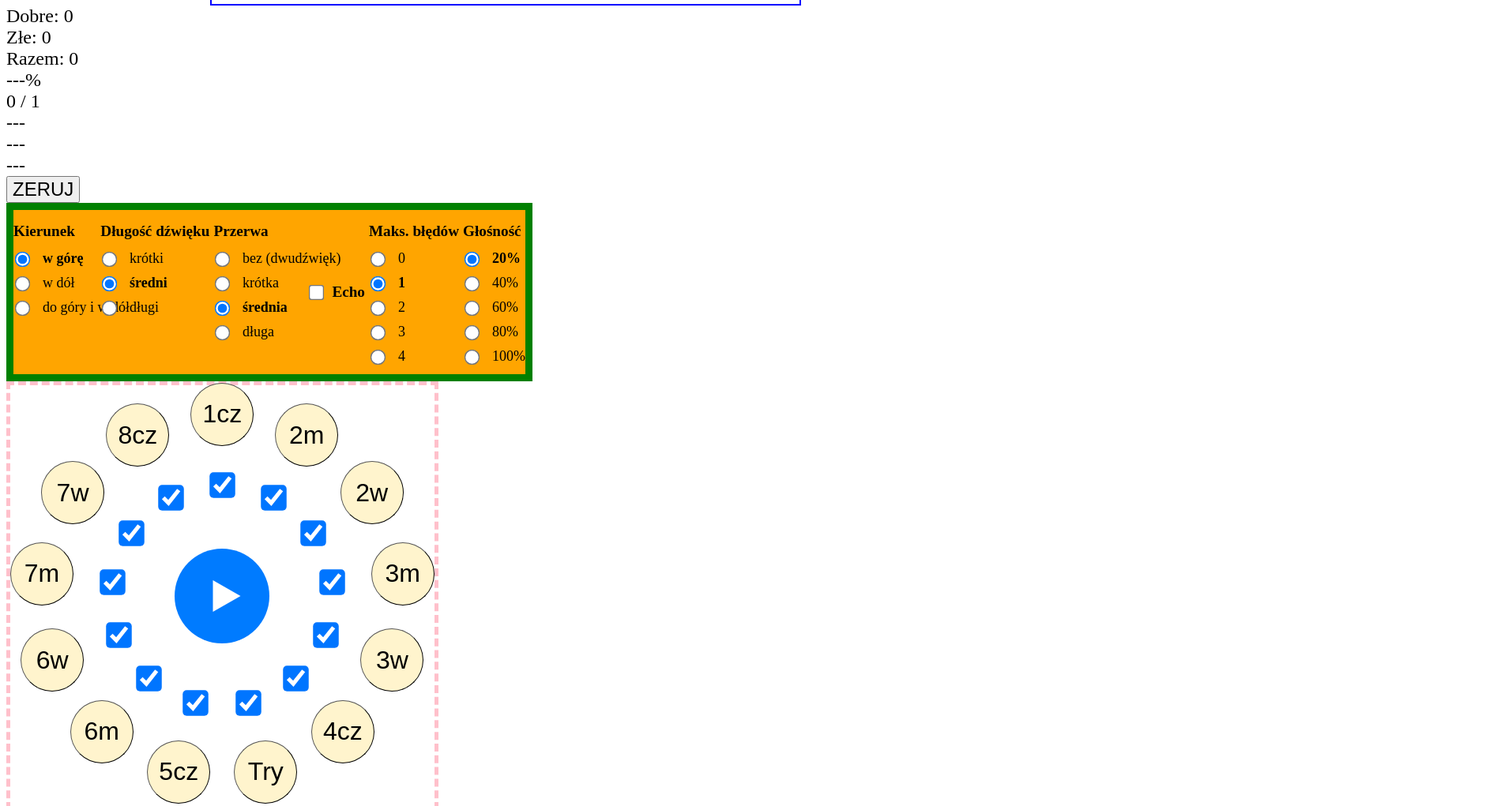
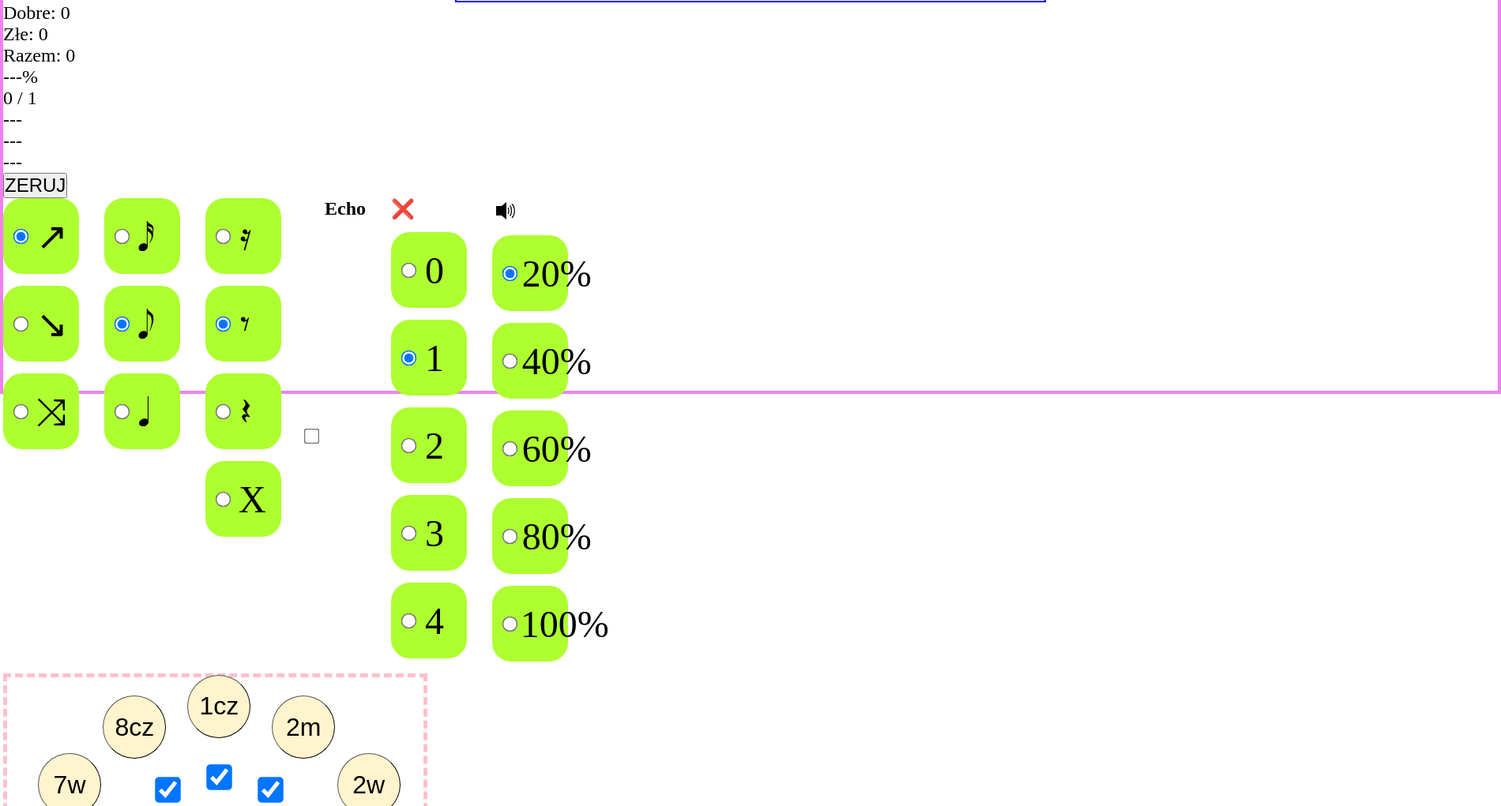
Before and after one commit to nvhorst/atempo, a plain HTML site: page index.html in a window 1280 px wide. Shown: the part 401-1422 px from the top of the page at 79% size, 1900 px wide, since content can reach past the window. Drawn offline with Linux system fonts and the light colour scheme.

Commit message:
sterowanie

```diff
--- a/index.html
+++ b/index.html
@@ -8,7 +8,7 @@
     <div id="stats"></div>
     <div id="numeric-stats"></div>
     <div id="sterowanie"></div>
-    <div id="kontrolki"></div>
+    <div id="kontrolki" style="transform: scale(1, 1)"></div>
     <div id="piano"></div>
     <script src="piano.js"></script>
     <script src="programcontrols.js"></script>
@@ -72,9 +72,10 @@
         const echoContainer = elementEcho(defEcho);
         divSterowanie.appendChild(echoContainer);
 
-        // Add volume slider
+        // Add Error container
         const maxErrorContainer = elementMaxError(defMaxError);
         divSterowanie.appendChild(maxErrorContainer);
+
         // Add volume slider
         const soundVolumeContainer = elementSoundVolume(defSoundVolume);
         divSterowanie.appendChild(soundVolumeContainer);
@@ -162,6 +163,32 @@
         'dalej'
       );
       window.svg.style.display = 'none';
+
+      // Function to update the viewport size display
+      function updateViewportSize() {
+        const viewportText = `Width: ${window.innerWidth}px, Height: ${window.innerHeight}px`;
+        const viewportDisplay = document.getElementById('viewport-size');
+        viewportDisplay.textContent = viewportText;
+      }
+
+      // Create the element to display viewport size
+      const viewportSizeDisplay = document.createElement('div');
+      viewportSizeDisplay.id = 'viewport-size';
+      viewportSizeDisplay.style.position = 'fixed';
+      viewportSizeDisplay.style.top = '10px';
+      viewportSizeDisplay.style.right = '10px';
+      viewportSizeDisplay.style.fontSize = '16px';
+      viewportSizeDisplay.style.backgroundColor = 'rgba(0, 0, 0, 0.5)';
+      viewportSizeDisplay.style.color = 'white';
+      viewportSizeDisplay.style.padding = '5px 10px';
+      viewportSizeDisplay.style.borderRadius = '5px';
+      viewportSizeDisplay.style.zIndex = '1000';
+
+      document.body.appendChild(viewportSizeDisplay);
+
+      // Initial update and event listener for resize
+      updateViewportSize();
+      window.addEventListener('resize', updateViewportSize);
     </script>
   </body>
 </html>
--- a/intervals.js
+++ b/intervals.js
@@ -74,8 +74,8 @@ function PlayInterval(note1, note2) {
   tones.volume = soundVolume / 100;
   tones.release = soundLength * 400;
   tones.sustain = Echo.checked ? 300 : 0;
-
-  if (soundDelay == 0) {
+  console.log('window.soundDelay=', window.soundDelay);
+  if (window.soundDelay == 0) {
     keys[firstNote].dispatchEvent(new MouseEvent('mousedown'));
     keys[secondNote].dispatchEvent(new MouseEvent('mousedown'));
   } else {
--- a/nutka.css
+++ b/nutka.css
@@ -1,3 +1,15 @@
+* {
+  margin: 0;
+  padding: 0;
+  box-sizing: border-box;
+}
+
+body {
+  width: 1900px;
+  height: 900px;
+  border: 4px solid violet;
+}
+
 #all-stats {
   display: flex;
 }
@@ -8,9 +20,10 @@
 
 #sterowanie {
   display: inline-flex;
-  background: orange;
+  /* background: orange; */
   flex-direction: row;
-  border: 9px solid green;
+  column-gap: 2rem;
+  /* border: 9px solid green; */
 }
 
 #piano {
@@ -49,6 +62,14 @@
   /* transform: scale(2.5); */
   /* margin-right: 10px; */
   background-color: #fff4cd;
+}
+
+@media screen and (max-width: 600px) and (max-height: 800px) {
+  .interval_button {
+    width: 3rem;
+    height: 3rem;
+    font-size: 1.5rem;
+  }
 }
 
 .interval_button:hover {
@@ -166,16 +187,20 @@
 #elementOrderSelect,
 #elementSoundLength,
 #elementSoundDelay,
-#elementEcho {
+#elementEcho,
+#elementMaxError,
+#elementSoundVolume {
   display: flex;
   flex-direction: column;
+  /* border: 3px dashed blue; */
 }
 
 /* Label Styles */
 .main-label {
-  font-size: 1.2rem;
+  font-size: 1.5rem;
   font-weight: 700;
-  margin: 16px 5px 16px 0;
+  margin: 0 0 auto;
+  /* margin: 16px 5px 16px 0; */
   display: inline-block;
 }
 
@@ -190,12 +215,18 @@
 .radio-container {
   display: flex;
   align-items: center;
-  margin-bottom: 0px; /* Default spacing, adjustable via P */
+  margin-bottom: 10px;
+  /* border: 2px solid yellow; */
+  border-radius: 25%;
+  background: greenyellow;
+  width: 6rem;
+  height: 6rem;
+  padding: 1rem; /* Default spacing, adjustable via P */
 }
 
-.radio-container input[type='radio']:checked + label {
+/* .radio-container input[type='radio']:checked + label {
   font-weight: 900;
-}
+} */
 
 /* Radio Buttons */
 .radio-button {
@@ -204,12 +235,17 @@
 }
 
 /* Labels for Radios */
-.radio-label {
-  margin-left: 16px;
-  font-size: 0.75rem;
+.radio-label,
+.radio-label-note {
+  margin-left: 1rem;
+  font-size: 2.5rem;
   cursor: pointer;
-  transform: scale(1.5);
-  transform-origin: left;
+  transform: scale(1.2);
+  /* transform-origin: left; */
+}
+
+.radio-label-note {
+  /* font-size: 2.5rem; */
 }
 
 /* Checkbox Styles */
@@ -273,3 +309,8 @@
 #reset-button {
   font-size: 1.5rem;
 }
+
+#icon-speaker {
+  width: 2rem;
+  heigth: 2rem;
+}
--- a/programcontrols.js
+++ b/programcontrols.js
@@ -2,16 +2,16 @@ function elementOrderSelect(init, P = 15) {
   const container = document.createElement('div');
   container.id = 'elementOrderSelect';
 
-  const orderLabel = document.createElement('label');
-  orderLabel.textContent = 'Kierunek';
-  orderLabel.className = 'main-label';
-  orderLabel.style.marginBottom = `${P}px`; // Apply spacing from parameter P
-  container.appendChild(orderLabel);
+  // const orderLabel = document.createElement('label');
+  // orderLabel.textContent = '';
+  // orderLabel.className = 'main-label';
+  // orderLabel.style.marginBottom = `${P}px`; // Apply spacing from parameter P
+  // container.appendChild(orderLabel);
 
   const options = [
-    { value: '1', label: 'w górę' },
-    { value: '2', label: 'w dół' },
-    { value: '3', label: 'do góry i w dół' },
+    { value: '1', label: '\u2197' }, //2191
+    { value: '2', label: '\u2198' }, //2192
+    { value: '3', label: '\u2928' },
   ];
 
   options.forEach((option) => {
@@ -31,7 +31,7 @@ function elementOrderSelect(init, P = 15) {
     const label = document.createElement('label');
     label.textContent = option.label;
     label.setAttribute('for', `orderSelect-${option.value}`);
-    label.className = 'radio-label';
+    label.className = 'radio-label-note';
 
     radioContainer.appendChild(radio);
     radioContainer.appendChild(label);
@@ -48,18 +48,19 @@ function elementOrderSelect(init, P = 15) {
   return container;
 }
 
-// DŁUGOŚĆ DŹWIĘKU
 function elementSoundLength(init, P = 15) {
   const container = document.createElement('div');
   container.id = 'elementSoundLength';
 
-  const lengthLabel = document.createElement('label');
-  lengthLabel.textContent = 'Długość dźwięku';
-  lengthLabel.className = 'main-label';
-  lengthLabel.style.marginBottom = `${P}px`;
-  container.appendChild(lengthLabel);
+  // Default SVG file paths
+  const svgFilesDefault = ['/svg/n16u.svg', '/svg/n8u.svg', '/svg/n4u.svg'];
 
-  ['krótki', 'średni', 'długi'].forEach((labelText, i) => {
+  // Alternative SVG file paths
+  const svgFilesAlternative = ['/svg/n16b.svg', '/svg/n8b.svg', '/svg/n4b.svg'];
+
+  const imgElements = []; // Store image elements for dynamic updates
+
+  svgFilesDefault.forEach((svgPath, i) => {
     const radioContainer = document.createElement('div');
     radioContainer.className = 'radio-container';
     radioContainer.style.marginBottom = `${P}px`;
@@ -74,9 +75,19 @@ function elementSoundLength(init, P = 15) {
     if (i + 1 === init) radio.checked = true;
 
     const label = document.createElement('label');
-    label.textContent = labelText;
     label.setAttribute('for', `soundLength-${i + 1}`);
-    label.className = 'radio-label';
+    label.className = 'radio-label-note';
+
+    // Add SVG to the label
+    const img = document.createElement('img');
+    img.src = svgPath;
+    img.alt = `${i + 1}`;
+    img.className = 'note-icon';
+    img.style.height = '2rem'; // Default height
+    label.appendChild(img);
+
+    // Store img reference for updates
+    imgElements.push(img);
 
     radioContainer.appendChild(radio);
     radioContainer.appendChild(label);
@@ -89,22 +100,29 @@ function elementSoundLength(init, P = 15) {
     });
   });
 
+  // Update images and heights based on `soundDelay` selection
+  window.updateSoundLengthIcons = (isAlternative) => {
+    imgElements.forEach((img, i) => {
+      img.src = isAlternative ? svgFilesAlternative[i] : svgFilesDefault[i];
+      img.style.height = isAlternative ? '4rem' : '2rem';
+    });
+  };
+
   window.soundLength = init;
   return container;
 }
 
-// ODSTĘP DO DRUGIEGO DŹWIĘKU
 function elementSoundDelay(init, P = 15) {
   const container = document.createElement('div');
   container.id = 'elementSoundDelay';
 
-  const durationLabel = document.createElement('label');
-  durationLabel.textContent = 'Przerwa';
-  durationLabel.className = 'main-label';
-  durationLabel.style.marginBottom = `${P}px`;
-  container.appendChild(durationLabel);
-
-  ['bez (dwudźwięk)', 'krótka', 'średnia', 'długa'].forEach((labelText, i) => {
+  [
+    //z uwagi na "X" na końcu wymagane jest następnie użycie mod %;
+    String.fromCodePoint(119103),
+    String.fromCodePoint(119102),
+    String.fromCodePoint(119101),
+    'X',
+  ].forEach((labelText, i) => {
     const radioContainer = document.createElement('div');
     radioContainer.className = 'radio-container';
     radioContainer.style.marginBottom = `${P}px`;
@@ -116,12 +134,12 @@ function elementSoundDelay(init, P = 15) {
     radio.id = `soundDelay-${i}`;
     radio.className = 'radio-button';
 
-    if (i === init) radio.checked = true;
+    if ((i + 1) % 4 === init) radio.checked = true;
 
     const label = document.createElement('label');
     label.textContent = labelText;
     label.setAttribute('for', `soundDelay-${i}`);
-    label.className = 'radio-label';
+    label.className = 'radio-label-note';
 
     radioContainer.appendChild(radio);
     radioContainer.appendChild(label);
@@ -130,14 +148,16 @@ function elementSoundDelay(init, P = 15) {
 
   container.querySelectorAll('input[name="soundDelay"]').forEach((radio) => {
     radio.addEventListener('change', () => {
-      window.soundDelay = parseInt(radio.value, 10);
+      window.soundDelay = (parseInt(radio.value) + 1) % 4;
+      console.log('window.soundDelay=', window.soundDelay);
+      const selectedValue = radio.id === 'soundDelay-3'; // Check if "X!" is selected
+      window.updateSoundLengthIcons(selectedValue); // Update icons dynamically
     });
   });
 
   window.soundDelay = init;
   return container;
 }
-
 function disableElementCSS(container) {
   // Disable interaction visually
   container.style.pointerEvents = 'none';
@@ -168,7 +188,7 @@ function elementMaxError(init, P = 15) {
   container.id = 'elementMaxError';
 
   const maxErrorLabel = document.createElement('label');
-  maxErrorLabel.textContent = 'Maks. błędów';
+  maxErrorLabel.textContent = '\u274c';
   maxErrorLabel.className = 'main-label';
   maxErrorLabel.style.marginBottom = `${P}px`;
   container.appendChild(maxErrorLabel);
@@ -236,7 +256,7 @@ function elementSoundVolume(init, P = 15) {
   container.id = 'elementSoundVolume';
 
   const soundVolumeLabel = document.createElement('label');
-  soundVolumeLabel.textContent = 'Głośność';
+  soundVolumeLabel.innerHTML = `<img id="icon-speaker" src="../svg/speaker.svg" alt="Głośność" />`;
   soundVolumeLabel.className = 'main-label';
   soundVolumeLabel.style.marginBottom = `${P}px`;
   container.appendChild(soundVolumeLabel);
```
Also changed, not shown: svg/n16b.svg (added), svg/n16d.svg (added), svg/n16u.svg (added), svg/n4b.svg (added), svg/n4d.svg (added), svg/n4u.svg (added), svg/n8b.svg (added), svg/n8d.svg (added), svg/n8u.svg (added), svg/speaker.svg (added).
